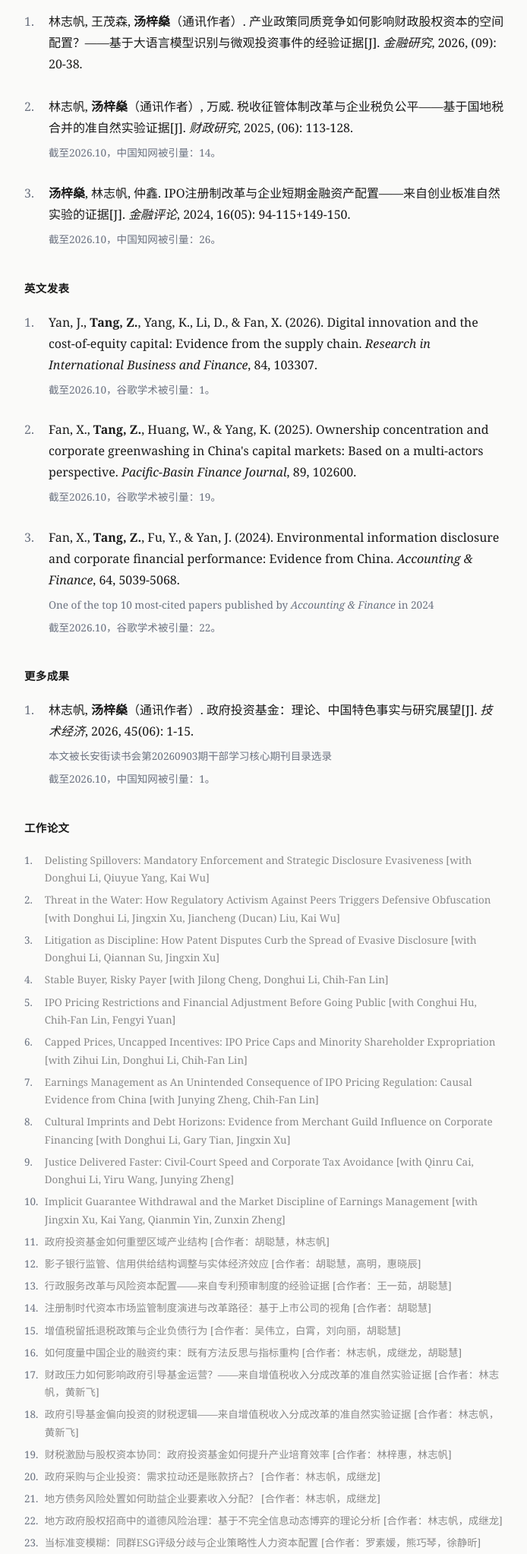
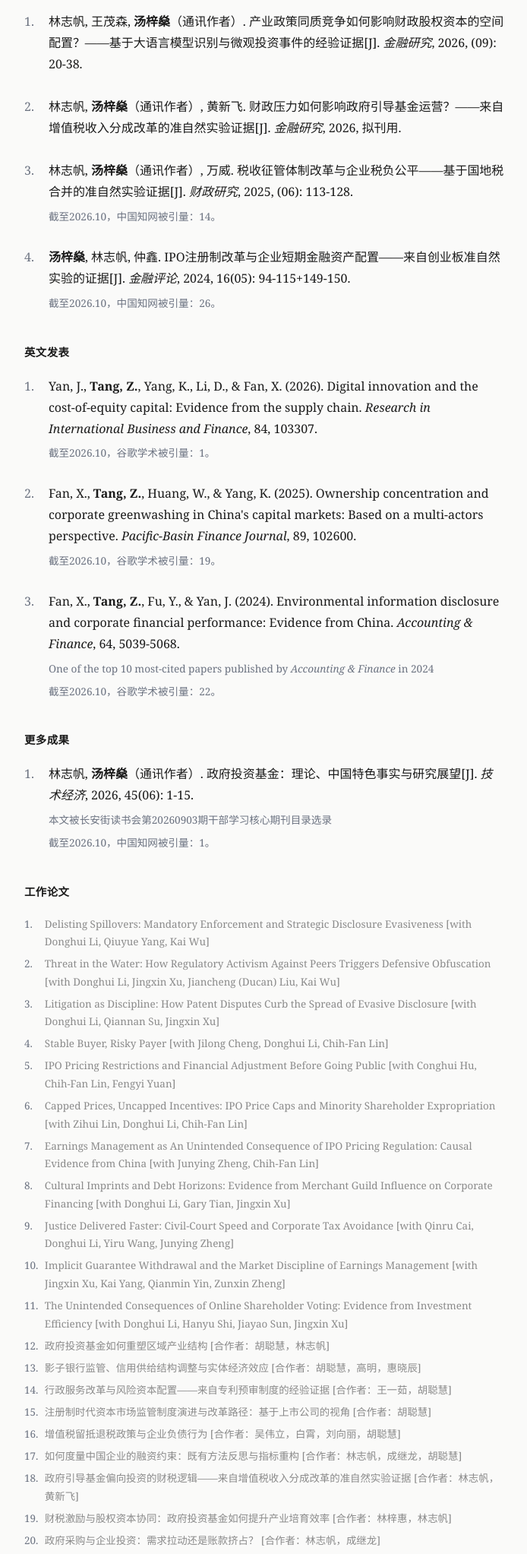
Before and after one commit to Zishen-tang/academic-site, a plain HTML site: page index.html in a window 1280 px wide. Shown: the part 1300-3345 px from the top of the page at 76% size, without its empty margins (292-986 px from the left). Drawn offline with Linux system fonts and the light colour scheme.

Commit message:
Update index.html

```diff
--- a/index.html
+++ b/index.html
@@ -158,6 +158,11 @@
             <em>金融研究</em>, 2026, (09): 20-38.
           </li>
           <li>
+            林志帆, <strong>汤梓燊</strong>（通讯作者）, 黄新飞.
+            财政压力如何影响政府引导基金运营？——来自增值税收入分成改革的准自然实验证据[J].
+            <em>金融研究</em>, 2026, 拟刊用.
+          </li>
+          <li>
             林志帆, <strong>汤梓燊</strong>（通讯作者）, 万威.
             税收征管体制改革与企业税负公平——基于国地税合并的准自然实验证据[J].
             <em>财政研究</em>, 2025, (06): 113-128.
@@ -237,13 +242,13 @@
           <li>Cultural Imprints and Debt Horizons: Evidence from Merchant Guild Influence on Corporate Financing [with Donghui Li, Gary Tian, Jingxin Xu]</li>
           <li>Justice Delivered Faster: Civil-Court Speed and Corporate Tax Avoidance [with Qinru Cai, Donghui Li, Yiru Wang, Junying Zheng]</li>
           <li>Implicit Guarantee Withdrawal and the Market Discipline of Earnings Management [with Jingxin Xu, Kai Yang, Qianmin Yin, Zunxin Zheng]</li>
+          <li>The Unintended Consequences of Online Shareholder Voting: Evidence from Investment Efficiency [with Donghui Li, Hanyu Shi, Jiayao Sun, Jingxin Xu]</li>
           <li>政府投资基金如何重塑区域产业结构 [合作者：胡聪慧，林志帆]</li>
           <li>影子银行监管、信用供给结构调整与实体经济效应 [合作者：胡聪慧，高明，惠晓辰]</li>
           <li>行政服务改革与风险资本配置——来自专利预审制度的经验证据 [合作者：王一茹，胡聪慧]</li>
           <li>注册制时代资本市场监管制度演进与改革路径：基于上市公司的视角 [合作者：胡聪慧]</li>
           <li>增值税留抵退税政策与企业负债行为 [合作者：吴伟立，白霄，刘向丽，胡聪慧]</li>
           <li>如何度量中国企业的融资约束：既有方法反思与指标重构 [合作者：林志帆，成继龙，胡聪慧]</li>
-          <li>财政压力如何影响政府引导基金运营？——来自增值税收入分成改革的准自然实验证据 [合作者：林志帆，黄新飞]</li>
           <li>政府引导基金偏向投资的财税逻辑——来自增值税收入分成改革的准自然实验证据 [合作者：林志帆，黄新飞]</li>
           <li>财税激励与股权资本协同：政府投资基金如何提升产业培育效率 [合作者：林梓惠，林志帆]</li>
           <li>政府采购与企业投资：需求拉动还是账款挤占？ [合作者：林志帆，成继龙]</li>
```
